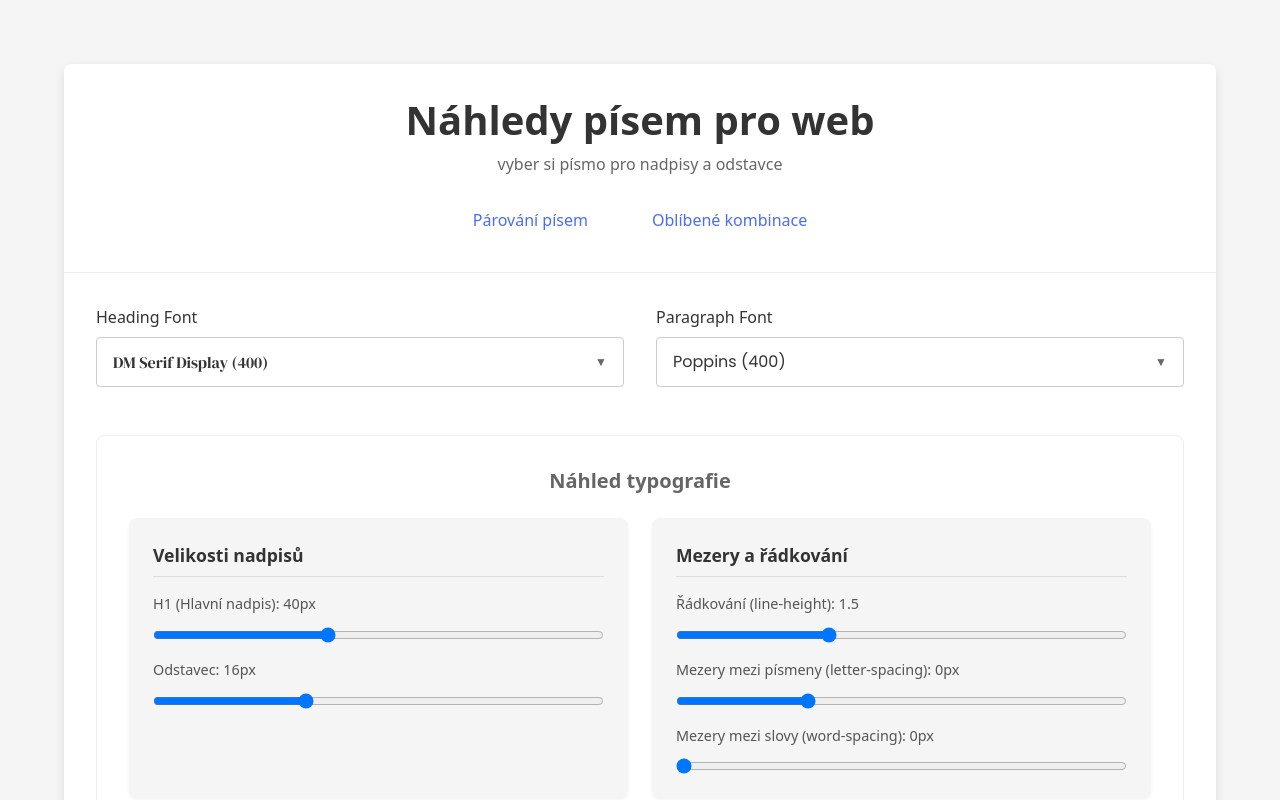
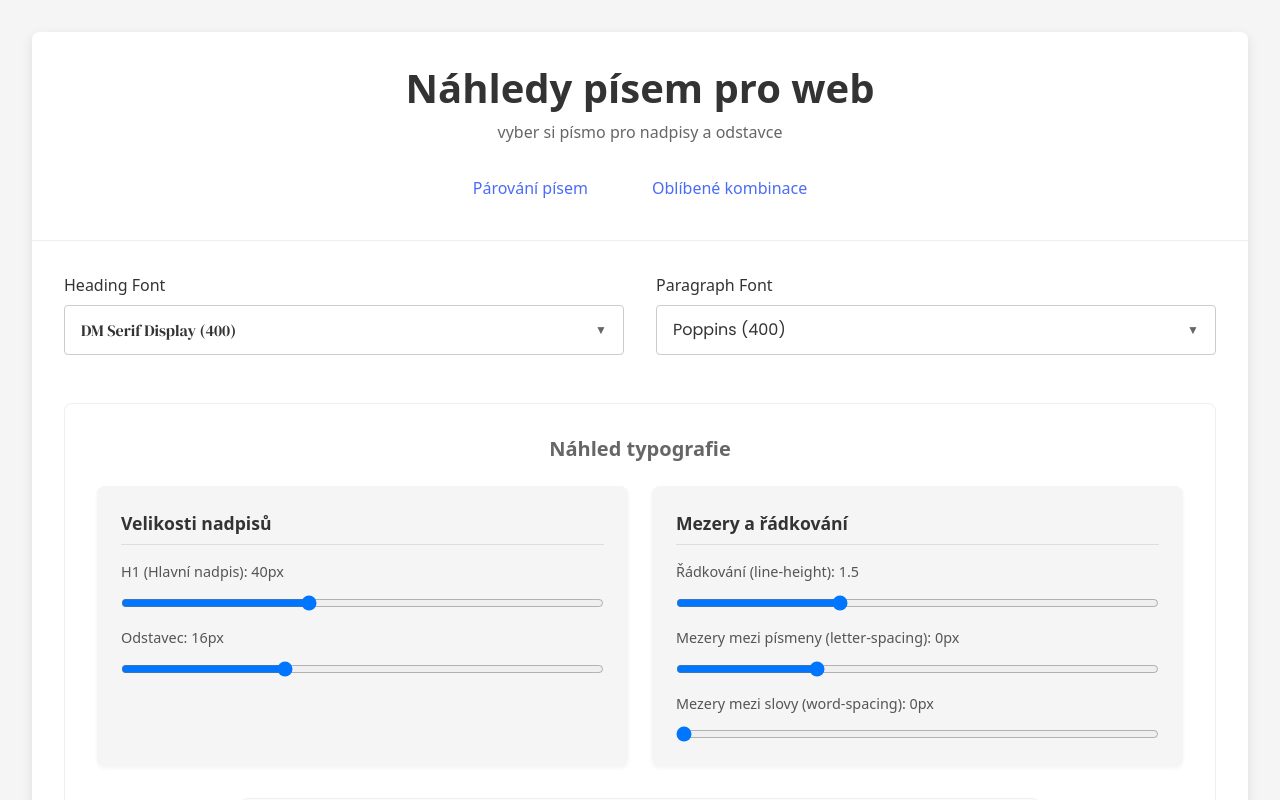
Before and after one commit to tkoubic/fonts-pairing, a React (Vite) app: page / in a window 1280 px wide. Shown: the top 800 px of the page. Built offline with nearby package versions, Linux system fonts and the light colour scheme; a web font is replaced by a local one.

Commit message:
oprava css

```diff
--- a/src/index.css
+++ b/src/index.css
@@ -19,9 +19,9 @@
 
 body {
   margin: 0;
-  min-width: 320px;
+
   min-height: 100vh;
-  padding: 2rem;
+
 }
 
 h1 {
--- a/src/styles/FontPreview.css
+++ b/src/styles/FontPreview.css
@@ -52,7 +52,8 @@
 
 .typography-control-section {
   flex: 1;
-  min-width: 300px;
+  min-width: 200px;
+  width: 100%;
   padding: 1.5rem;
   background-color: #f5f5f5;
   border-radius: 8px;
```
